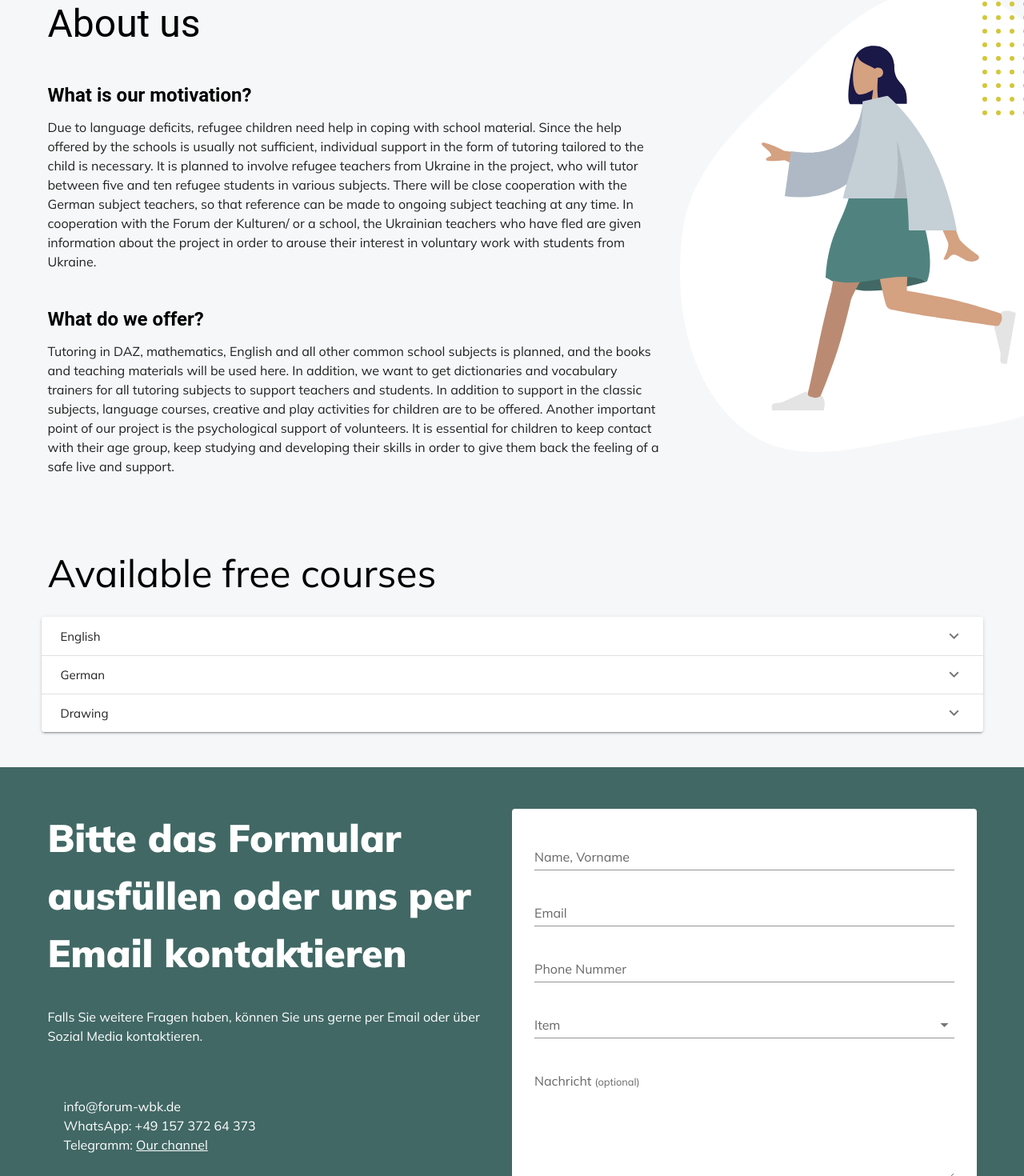
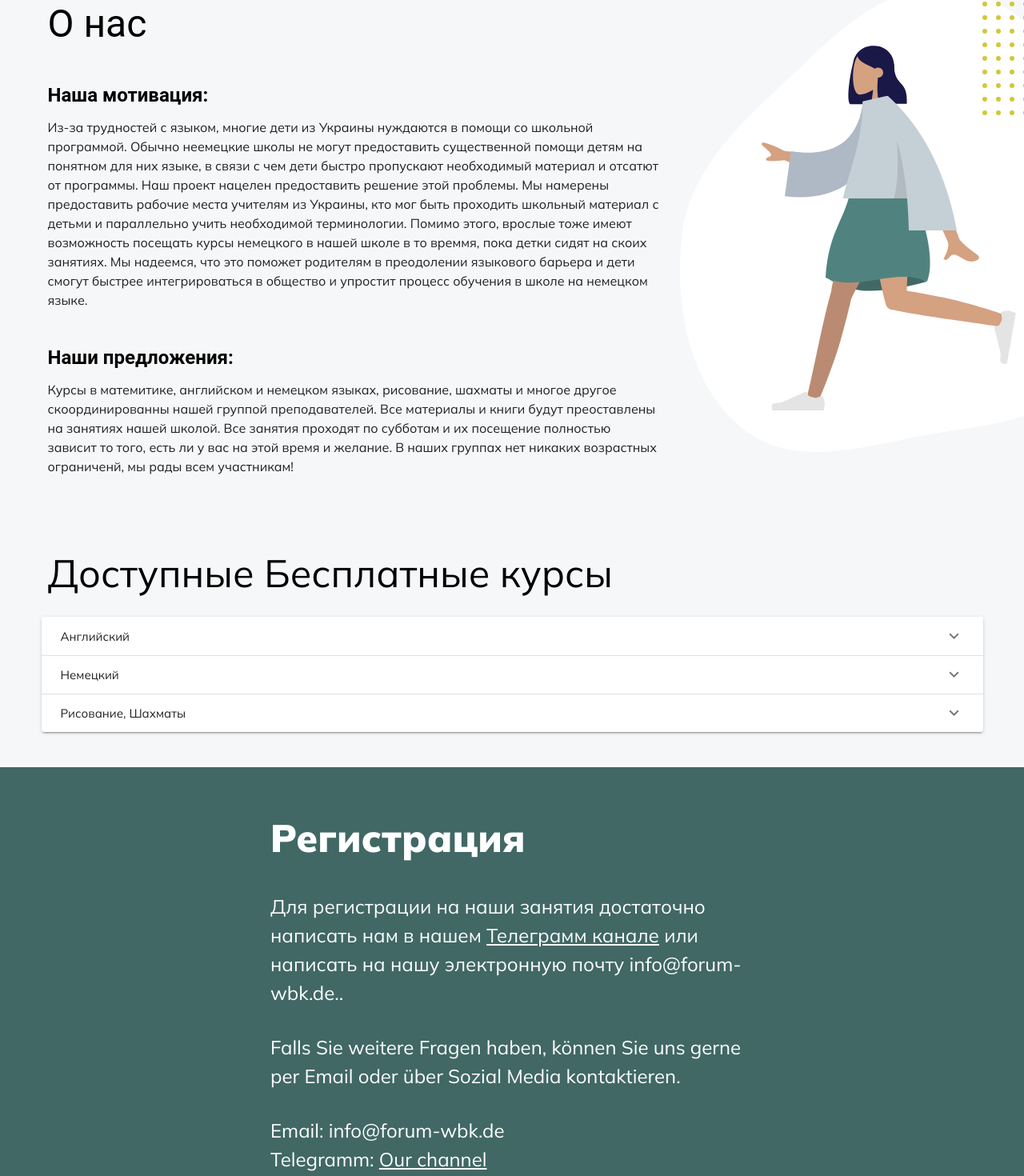
Before and after one commit to KaterinaKhleb/lubu-schule, a Vue app: page /home in a window 1280 px wide. Shown: the part 843-2313 px from the top of the page at 80% size. Built offline with nearby package versions, Linux system fonts and the light colour scheme.

Commit message:
changed text to russian, adjusted schdule

```diff
--- a/src/components/CursesPlan.vue
+++ b/src/components/CursesPlan.vue
@@ -6,8 +6,8 @@
                     <v-layout row>
                         <v-flex
                             class="display-2  black--text text-xs-center my-5"
-                            ><span>Available</span>
-                            <span> free courses</span></v-flex
+                            ><span>Доступные</span>
+                            <span> Бесплатные курсы</span></v-flex
                         >
                     </v-layout>
                     <v-layout row wrap>
@@ -24,7 +24,7 @@
                                         <div class="width-50" color="red">
                                             <span
                                                 class="text-h5 curse-underline "
-                                                >Description:</span
+                                                >Описание:</span
                                             >
                                             <br />
                                             <div class=" pt-6">
@@ -34,7 +34,7 @@
                                         <div class="width-50 ml-12">
                                             <span
                                                 class="text-h5 curse-underline"
-                                                >Groups</span
+                                                >Группы</span
                                             >
                                             <br />
                                             <div
@@ -51,16 +51,7 @@
                                             </div>
                                         </div>
                                     </div>
-                                    <v-btn
-                                        class="my-7 ml-3"
-                                        @click="scrollMeTo('registerForm')"
-                                        color="#c36f2d"
-                                        light
-                                        outlined
-                                        tile
-                                        depressed
-                                        >Register</v-btn
-                                    >
+
                                 </v-expansion-panel-content>
                             </v-expansion-panel>
                         </v-expansion-panels>
@@ -79,31 +70,30 @@ export default {
         return {
             curses: [
                 {
-                    name: 'English',
+                    name: 'Английский',
                     desc:
-                        'English lessons are divided into two age groups - children (5-10 y.o.) and teenagers(11 - 16 y.o.). The level of the language depends on the group and varies from A1 to B2.',
+                        'Занятия английского языка поделены на 2 группы - младшую и среднюю группы. Уровень языка варьируется между начинающим и продвинутым.',
                     groups: [
-                        { group: 'Children', time: 'Saturday 10:00 - 10:45' },
-                        { group: 'Teenagers', time: 'Saturday 11:00 - 11:45' }
+                        { group: 'Младшая группа', time: 'Суббота 11:00 - 11:45' },
+                        { group: 'Средняя группа', time: 'Суббота 10:00 - 10:45' }
                     ]
                 },
                 {
-                    name: 'German',
+                    name: 'Немецкий',
                     desc:
-                        'German lessons are divided into three groups - for children, teenagers and theor parents. Level od the language is A1-A2. Learning material for adults has different topics, than material for children.',
+                        'Занятия немецким поделены на 3 группы - младшую, среднюю и группу родителей. Уроыень языка начинающий, темы занятий зависят от группы.',
                     groups: [
-                        { group: 'Children', time: 'Saturday 11:00 - 11:45' },
-                        { group: 'Teenagers', time: 'Saturday 10:00 - 10:45' },
-                        { group: 'Parents', time: 'Saturday 10:00 - 11:45' }
+                        { group: 'Младшая группа', time: 'Суббота 10:00 - 10:45' },
+                        { group: 'Средняя группа', time: 'Суббота 11:00 - 11:45' },
+                        { group: 'Родители', time: 'Суббота 10:00 - 11:45' }
                     ]
                 },
                 {
-                    name: 'Drawing',
+                    name: 'Рисование, Шахматы',
                     desc:
-                        'Art classes are focused on providing children an opportunity to enhance their creativity, improve imagination and let their parents have some break durin the coffe break ;)',
+                        'Занятия рисованием и шахматы проходят одномоментно, все желающие могут сами выбрать себе занятие по вкусу. Любой возраст приветсвуется!',
                     groups: [
-                        { group: 'Children', time: 'Saturday 12:00 - 11:45' },
-                        { group: 'Teenagers', time: 'Saturday 12:00 - 12:45' }
+                        { group: 'Для всех', time: 'Saturday 12:00 - 13:30' }
                     ]
                 }
             ]
--- a/src/components/Formular.vue
+++ b/src/components/Formular.vue
@@ -2,109 +2,39 @@
     <v-container
         id="registerForm"
         fluid
-        class="form-main pt-10 pb-12"
+        class="form-main pt-10 pb-12 "
         grid-list-lg
     >
-        <v-container grid-list-lg>
-            <div class="d-flex formular-holder">
-                <div class="width-50 ">
-                    <div class="formular-title text-form">{{ formTitle }}</div>
-                    <div class="text-form mt-8 mr-8">{{ formSubtitle }}</div>
-                    <div class="d-flex mt-12 mx-auto mb-3">
-                        <div class="d-flex text-form mt-4 ml-5 flex-column">
-                            <div>info@forum-wbk.de</div>
-                            <div>WhatsApp: +49 157 372 64 373</div>
-                            <div>
-                                Telegramm:
-                                <a href="https://t.me/+7pzjhBIQFWcwOTNi"
-                                    >Our channel</a
-                                >
-                            </div>
-                        </div>
-                    </div>
-                </div>
-                <div class="width-50">
-                    <v-form
-                        style="background:white"
-                        ref="form"
-                        class="pa-7 rounded"
-                        v-model="valid"
-                        lazy-validation
-                    >
-                        <v-text-field
-                            color="teal"
-                            v-model="nameText"
-                            :rules="nameRules"
-                            :label="name"
-                            required
-                        ></v-text-field>
-
-                        <v-text-field
-                            color="teal"
-                            v-model="emailText"
-                            :rules="emailRules"
-                            :label="email"
-                            required
-                        ></v-text-field>
-
-                        <v-text-field
-                            color="teal"
-                            v-model="phoneText"
-                            :rules="phoneRules"
-                            :label="phone"
-                            required
-                        ></v-text-field>
-
-                        <v-select
-                            class="dropdown"
-                            v-if="formType === 'curses'"
-                            color="teal"
-                            v-model="select"
-                            :items="items"
-                            :rules="[v => !!v || 'Item is required']"
-                            label="Item"
-                            required
-                        ></v-select>
-
-                        <v-textarea v-model="messageText" color="teal">
-                            <template v-slot:label>
-                                <div>
-                                    {{ message }}
-                                    <small>({{ optional }})</small>
-                                </div>
-                            </template>
-                        </v-textarea>
-
-                        <!-- <v-checkbox
-                                                v-model="checkbox"
-                                                :rules="[v => !!v || 'You must agree to continue!']"
-                                                label="Do you agree?"
-                                                required
-                                            ></v-checkbox> -->
-
-                        <v-btn
-                            depressed
-                            tile
-                            :disabled="!valid"
-                            class="mr-4 button"
-                            @click="sendEmail"
-                        >
-                            {{ send }}
-                        </v-btn>
-                    </v-form>
+        <v-container class="width-50" grid-list-lg>
+            <div class="formular-title">Регистрация</div>
+            <div class="text-form mt-8">
+                Для регистрации на наши занятия достаточно написать нам в нашем
+                <a href="https://t.me/+7pzjhBIQFWcwOTNi" download>Телеграмм канале</a>
+                или написать на нашу электронную почту info@forum-wbk.de..
+            </div>
+            <div class="text-form mt-8  ">{{ formSubtitle }}</div>
+            <div class="d-flex text-form mt-8 mb-8 flex-column">
+                <div>Email: info@forum-wbk.de</div>
+                <div>
+                    Telegramm:
+                    <a href="https://t.me/+7pzjhBIQFWcwOTNi">Our channel</a>
                 </div>
             </div>
         </v-container>
-        <img class="dots" :src="require(`../assets/dots.png`)" alt="" />
-        <v-alert type="success" v-model="successRequest">{{ success }}</v-alert>
+        <img
+            class="man-standing"
+            :src="require(`../assets/standing-12.svg`)"
+            alt=""
+        />
+        <img class="vector" :src="require(`../assets/Vector.svg`)" alt="" />
     </v-container>
 </template>
 
 <script>
-import {  mapGetters } from 'vuex';
+import { mapGetters } from 'vuex';
 import axios from 'axios';
 export default {
-    name: 'Formular',
+    name: 'Registration',
     props: ['title', 'formType'],
     data: () => ({
         valid: true,
@@ -132,16 +62,12 @@ export default {
     }),
     computed: {
         ...mapGetters([
-            'email',
-            'phone',
-            'name',
-            'message',
-            'optional',
-            'send',
+            'registration',
+            'registrTextPart1',
+            'formLink',
+            'registrTextPart2',
             'formSubtitle',
-            'formTitle',
-            'success',
-            'ourChannelCamp'
+            'success'
         ])
     },
 
@@ -194,13 +120,24 @@ export default {
 .formular-title {
     font-size: 3rem;
     font-weight: 800;
+    color: white;
 }
 .text-form {
     color: white;
+    font-size: 1.5rem;
 }
-img {
-    height: 100px;
+
+.vector {
+    position: absolute;
+    left: 0px;
+    bottom: 0px;
+}
+.man-standing {
+    position: absolute;
+    height: 200px;
     width: auto;
+    left: 100px;
+    bottom: 30px;
 }
 .dots {
     position: relative;
@@ -217,6 +154,12 @@ a {
 /* Tablet horiz to vertical
 ===============================*/
 @media (min-width: 1024px) and (max-width: 1280px) {
+        .vector {
+        display: none;
+    }
+    .man-standing {
+        display: none;
+    }
 }
 
 /* Horiz Tablet to Desktop
@@ -231,6 +174,12 @@ a {
     .formular-holder {
         flex-direction: column;
     }
+        .vector {
+        display: none;
+    }
+    .man-standing {
+        display: none;
+    }
 }
 
 /* Mobile to Tablet Portrait
@@ -244,6 +193,12 @@ a {
     }
     .formular-holder {
         flex-direction: column;
+    }
+        .vector {
+        display: none;
+    }
+    .man-standing {
+        display: none;
     }
 }
 
@@ -261,5 +216,11 @@ a {
     .formular-holder {
         flex-direction: column;
     }
+    .vector {
+        display: none;
+    }
+    .man-standing {
+        display: none;
+    }
 }
 </style>
--- a/src/components/HomeDetails.vue
+++ b/src/components/HomeDetails.vue
@@ -6,55 +6,44 @@
                     <v-layout column>
                         <v-flex
                             class="display-2  black--text text-xs-center my-5"
-                            >About us</v-flex
+                            >О нас</v-flex
                         >
                         <v-flex>
                             <div
                                 class="headline mt-3 black--text font-weight-bold"
                             >
-                                What is our motivation?
+                                Наша мотивация:
                             </div>
                             <p class="subheading mt-3">
-                                Due to language deficits, refugee children need
-                                help in coping with school material. Since the
-                                help offered by the schools is usually not
-                                sufficient, individual support in the form of
-                                tutoring tailored to the child is necessary. It
-                                is planned to involve refugee teachers from
-                                Ukraine in the project, who will tutor between
-                                five and ten refugee students in various
-                                subjects. There will be close cooperation with
-                                the German subject teachers, so that reference
-                                can be made to ongoing subject teaching at any
-                                time. In cooperation with the Forum der
-                                Kulturen/ or a school, the Ukrainian teachers
-                                who have fled are given information about the
-                                project in order to arouse their interest in
-                                voluntary work with students from Ukraine.
+                                Из-за трудностей с языком, многие дети из Украины
+                                нуждаются в помощи со школьной программой. Обычно неемецкие школы не
+                                могут предоставить существенной помощи детям на понятном для них языке,
+                                в связи с чем дети быстро пропускают необходимый материал и отсатют от программы.
+                                Наш проект нацелен предоставить решение этой проблемы. Мы намерены предоставить
+                                рабочие места учителям из Украины, кто мог быть проходить школьный материал
+                                с детьми и параллельно учить необходимой терминологии. Помимо этого,
+                                врослые тоже имеют возможность посещать курсы немецкого в нашей школе в то времмя, пока
+                                детки сидят на скоих занятиях. Мы надеемся, что это поможет родителям в преодолении
+                                языкового барьера и  дети смогут
+                                быстрее интегрироваться в общество и упростит процесс обучения в школе на немецком языке.
+
                             </p>
                         </v-flex>
                         <v-flex>
                             <div
                                 class="headline mt-3 black--text font-weight-bold"
                             >
-                                What do we offer?
+                                Наши предложения:
                             </div>
                             <p class="subheading mt-3">
-                                Tutoring in DAZ, mathematics, English and all
-                                other common school subjects is planned, and the
-                                books and teaching materials will be used here.
-                                In addition, we want to get dictionaries and
-                                vocabulary trainers for all tutoring subjects to
-                                support teachers and students. In addition to
-                                support in the classic subjects, language
-                                courses, creative and play activities for
-                                children are to be offered. Another important
-                                point of our project is the psychological
-                                support of volunteers. It is essential for
-                                children to keep contact with their age group,
-                                keep studying and developing their skills in
-                                order to give them back the feeling of a safe
-                                live and support.
+                                Курсы в матемитике, английском и немецком языках,
+                                рисование, шахматы и многое другое скоординированны нашей
+                                группой преподавателей. Все материалы и книги будут преоставлены на
+                                занятиях нашей школой. Все занятия проходят по субботам и их
+                                посещение полностью зависит то того, есть ли у вас на этой время
+                                и желание. В наших группах нет никаких возрастных ограниченй,
+                                мы рады всем участникам!
+
                             </p>
                         </v-flex>
                     </v-layout>
--- a/src/router.js
+++ b/src/router.js
@@ -20,8 +20,8 @@ const router = new Router({
         },
         {
             path: '/',
-            name: 'sommercamp',
-            component: Sommercamp
+            name: 'home',
+            component: Home
         }
     ]
 });
```
Also changed, not shown: public/json/en.json (+10 -1 lines), src/components/AppNavigation.vue (+4 -4 lines), src/components/HomeScreen.vue (+4 -4 lines).
